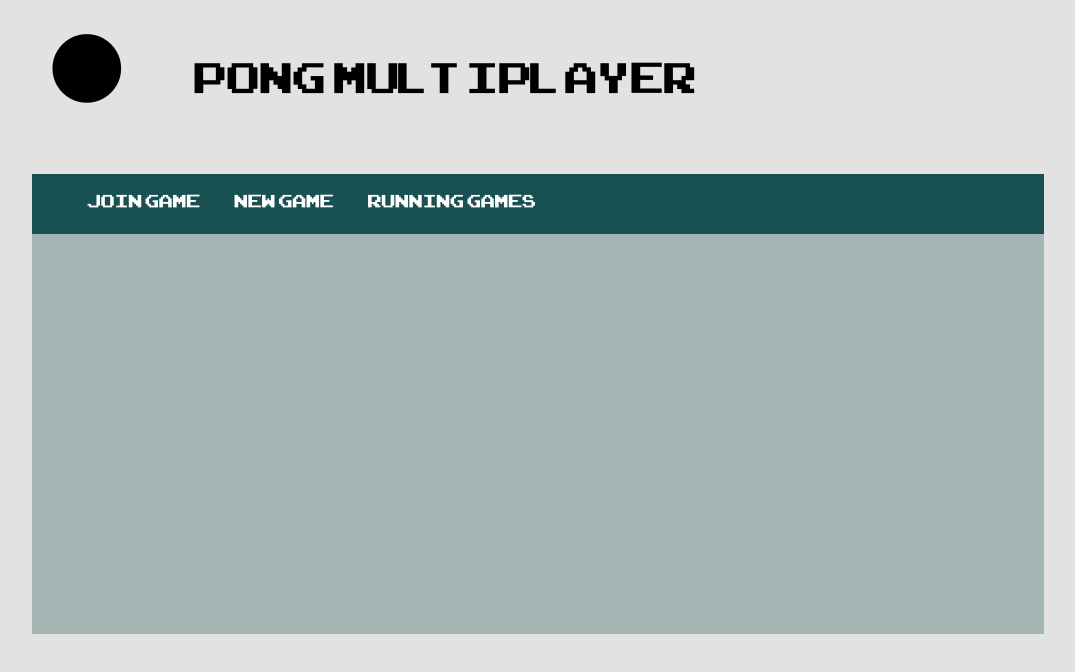
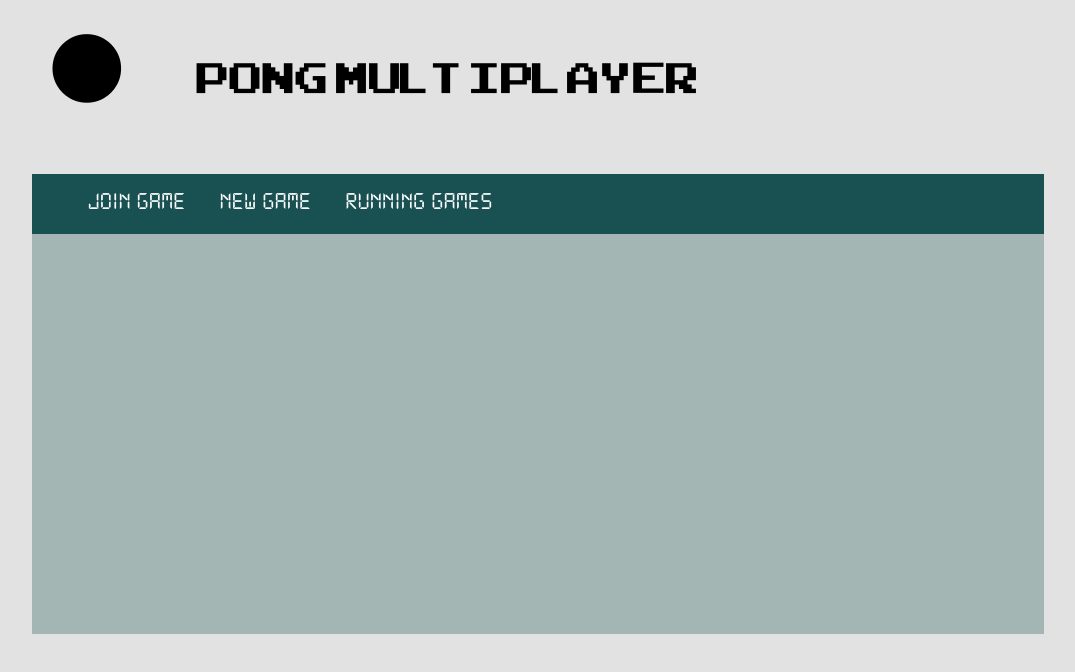
Before and after one commit to JeroenVinke/pong, a website: page index.html in a window 1280 px wide. Shown: the whole page, without its empty margins (102-1177 px from the left). Drawn offline with nearby package versions, Linux system fonts and the light colour scheme.

Commit message:
added font

```diff
--- a/css/Style.css
+++ b/css/Style.css
@@ -1,6 +1,10 @@
 @font-face {
-    font-family: Arcade;
-    src: url(/fonts/ARCADECLASSIC.TTF);
+    font-family: 'arcade';
+    src: url('../fonts/ARCADECLASSIC.TTF');
+}
+@font-face {
+    font-family: 'digi';
+    src: url('../fonts/DS-DIGI.TTF');
 }
 #content {
     width:80%;
@@ -29,7 +33,7 @@ nav ul li {
     display:inline-block;
     padding:15px;
     font-size:25px;
-    font-family: Arcade, Fallback, sans-serif;
+    font-family: 'digi', Fallback, sans-serif;
 }
 
 nav ul li:hover {
@@ -38,7 +42,6 @@ nav ul li:hover {
 
 header {
     height:150px;
-    font-family: Arcade, Fallback, sans-serif;
 }
 
 section {
```
Also changed, not shown: fonts/DS-DIGI.TTF (added).
